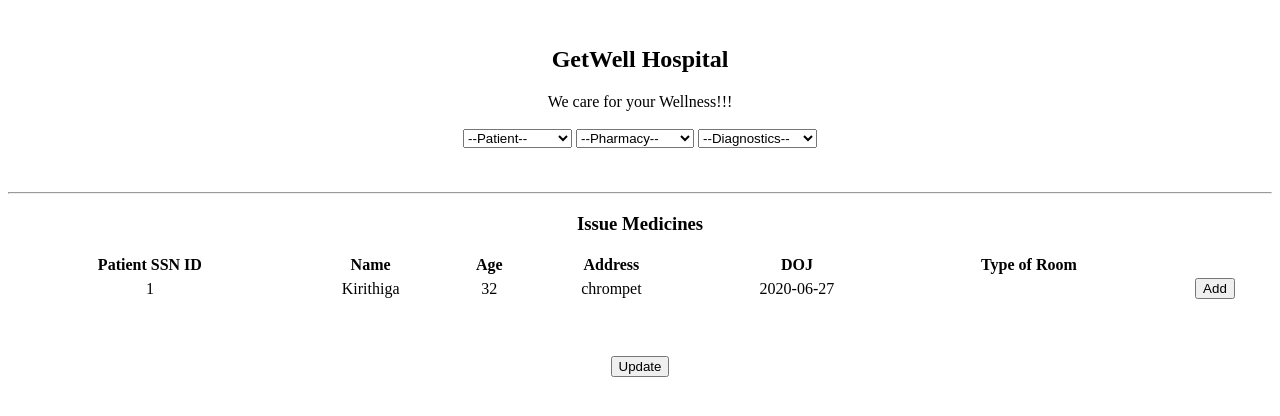
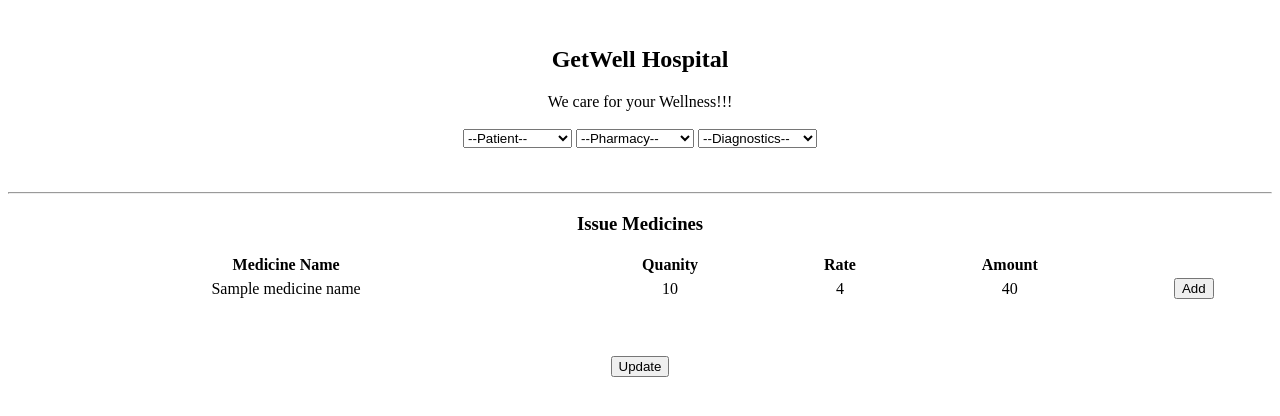
Before and after one commit to ThivagaranThiayagarajan/HMS, a Flask app: template application/templates/issue_medicines.html in a window 1280 px wide. Shown: the top 416 px of the page. Run offline with Flask 2, Linux system fonts and the light colour scheme; data comes from the database, SQL or seed files in the repository; the template is opened without the code that fills it: values that come from a table or form of the project are taken from there, most other values are stand-ins (such as "Sample title", 1, 10 or a date in 2020).

Commit message:
added issue_medicines

```diff
--- a/application/templates/issue_medicines.html
+++ b/application/templates/issue_medicines.html
@@ -39,20 +39,16 @@
 
             <table style="width:100%">
                 <tr style="text-align: center;">
-                  <th>Patient SSN ID</th>
-                  <th>Name</th>
-                  <th>Age</th>
-                  <th>Address</th>
-                  <th>DOJ</th>
-                  <th>Type of Room</th>
+                  <th>Medicine Name</th>
+                  <th>Quanity</th>
+                  <th>Rate</th>
+                  <th>Amount</th>
                 </tr>
                 <tr style="text-align: center;">
-                  <td>{{patient.patient_id}}</td>
-                  <td>{{patient.patient_name}}</td>
-                  <td>{{patient.patient_age}}</td>
-                  <td>{{patient.address}}</td>
-                  <td>{{patient.date}}</td>
-                  <td>{{patient.type_of_bed}}</td>
+                    <td>{{medicine_name}}</td>
+                    <td>{{medicine_issued_for_patient.quantity_issued}}</td>
+                    <td>{{rate}}</td>
+                    <td>{{medicine_issued_for_patient.quantity_issued*rate}}</td>
                   <td><button type="submit">Add</button></td>
 
                 </tr>
```
Also changed, not shown: application/templates/diagnostics_search_patient.html (added).
